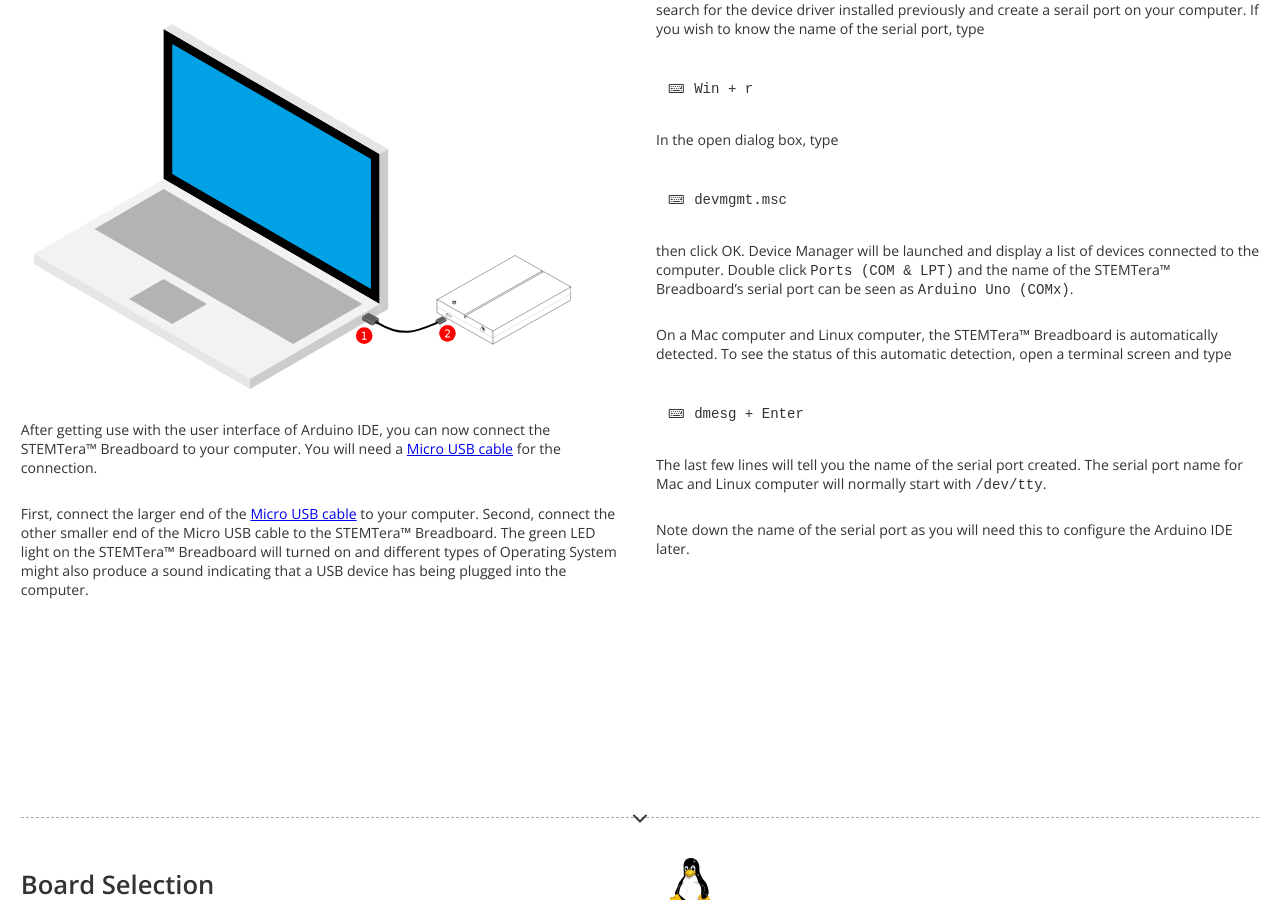
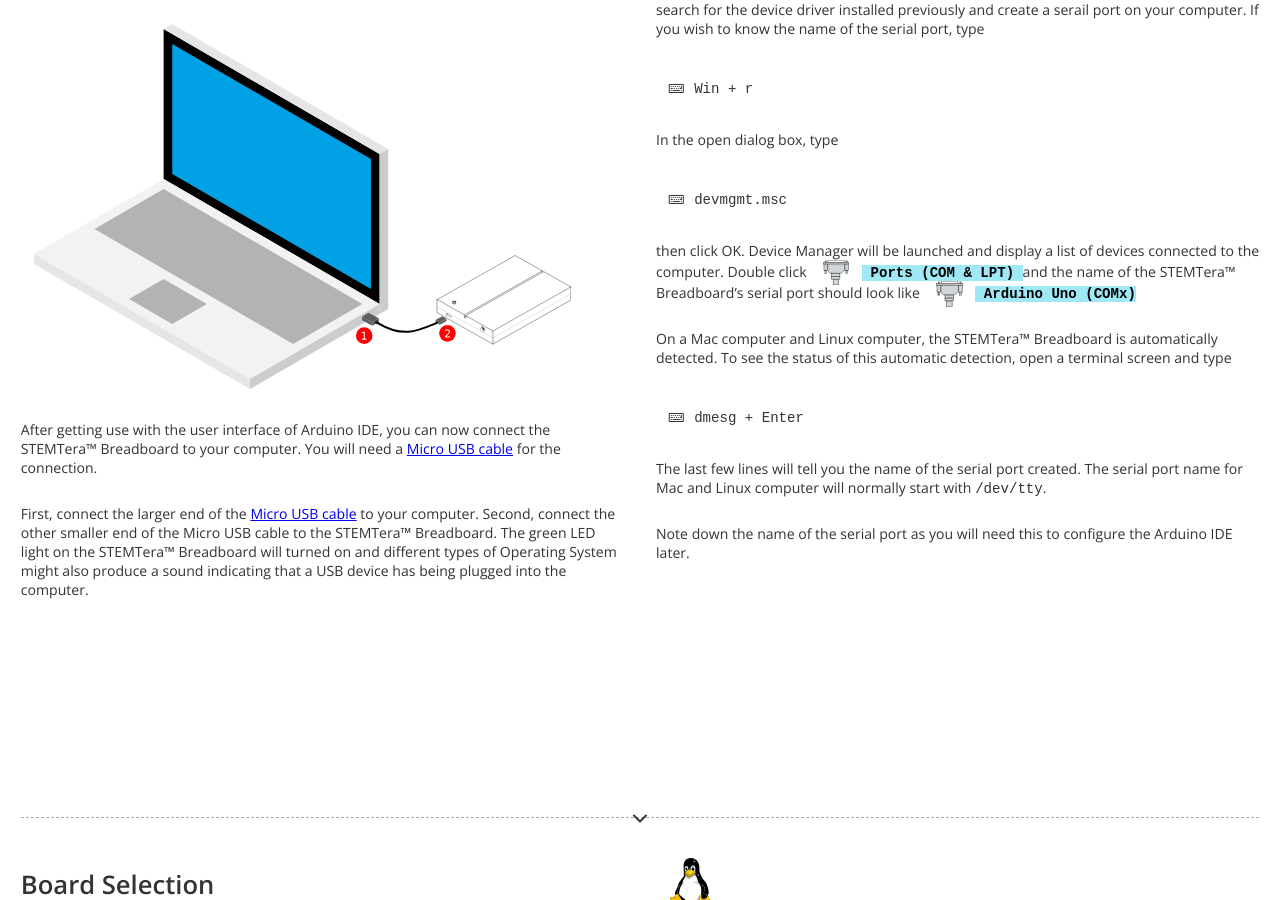
Before and after one commit to STEMTera/stemtera.github.io, a Jekyll site: the page built from en/begin/index.html, in a window 1280 px wide and 900 px high, scrolled down 5421 px. Built offline with Jekyll 4.4.1, drawn with Linux system fonts in a browser that asks for light colours; nearby versions of some CDN libraries.

Commit message:
added port icons

```diff
--- a/css/main.css
+++ b/css/main.css
@@ -115,6 +115,10 @@ img.eighth-h {
 
 img.sixteenth-h {
 	height: 6vh;
+}
+img.textimg {
+    height: 2.8vh;
+    margin-bottom: -0.9vh;
 }
 
 div {
@@ -374,3 +378,8 @@ li:before {
     text-decoration: none;
     color: inherit;
 }
+.backhigh {
+    background-color: #a0e8f6;
+    color: #000;
+    font-weight:bold;
+}
--- a/en/begin/_posts/2000-01-06-connect.md
+++ b/en/begin/_posts/2000-01-06-connect.md
@@ -24,7 +24,7 @@ In the open dialog box, type
 `devmgmt.msc`
 {: .keyboard }
 
-then click OK. Device Manager will be launched and display a list of devices connected to the computer. Double click `Ports (COM & LPT)` and the name of the (STMB)'s serial port can be seen as `Arduino Uno (COMx)`.
+then click OK. Device Manager will be launched and display a list of devices connected to the computer. Double click ![Port Icon](img/port_icon.svg){: .textimg }` Ports (COM & LPT) `{: .backhigh }  and the name of the (STMB)'s serial port should look like ![Port Icon](img/port_icon.svg){: .textimg }` Arduino Uno (COMx) `{: .backhigh }
 
 On a Mac computer and Linux computer, the (STMB) is automatically detected. To see the status of this automatic detection, open a terminal screen and type
 
```
Also changed, not shown: en/begin/img/port_icon.svg (added).
